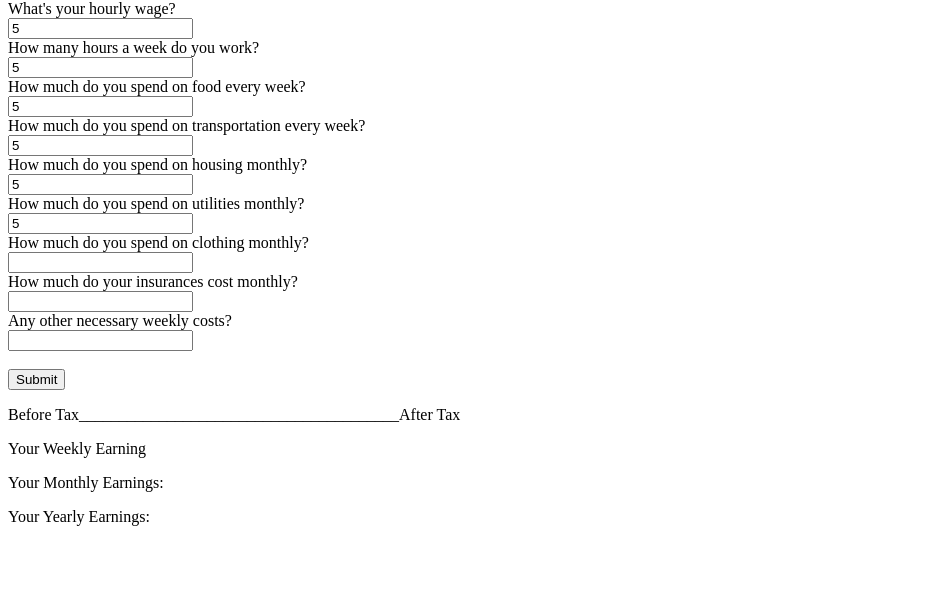
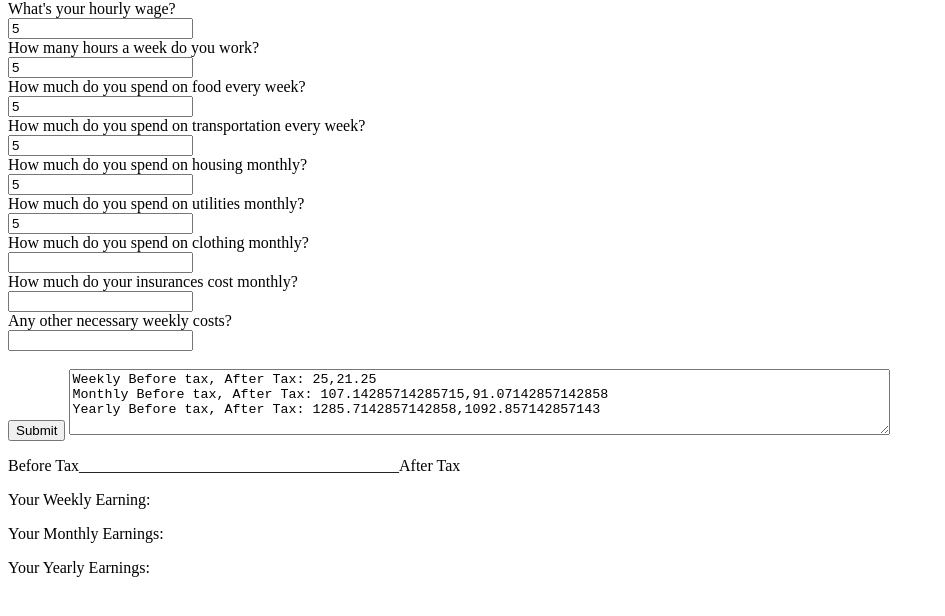
Before and after one commit to ambush8/Foney, a plain HTML site: page 2019firebase/public/screen2.html in a window 1280 px wide. Both pictures are taken after typing "5", "5", "5", "5", "5", "5" into the empty fields and a click on the button "Submit". Shown: the part 66-682 px from the top of the page, without its empty margins (0-945 px from the left). Drawn offline with Linux system fonts and the light colour scheme.

Commit message:
Update screen2.html

```diff
--- a/2019firebase/public/screen2.html
+++ b/2019firebase/public/screen2.html
@@ -5,12 +5,14 @@ Budget Comparison
 <h1> Input your information </h1>
 <script>
 function createAccount(){
-    var weeklybeforetax = document.getElementById("hoursworked").value;
+    var weeklybeforetax = document.getElementById("wage").value * document.getElementById("hoursWorked").value;
+    //window.alert(weeklybeforetax)
     var monthly = (weeklybeforetax/7) * 30;
     var yearly = monthly * 12;
     var weeklyaftertax = weeklybeforetax * 0.85;
     var monthlyaftertax = monthly * 0.85;
     var yearlyaftertax = yearly * 0.85;
+    document.getElementById("printer").innerHTML = "Weekly Before tax, After Tax: " + weeklybeforetax + "," + weeklyaftertax + "\n" + "Monthly Before tax, After Tax: " + monthly + "," + monthlyaftertax + "\n" + "Yearly Before tax, After Tax: " + yearly + "," + yearlyaftertax + "\n";
 	user = new userProfile(document.getelementbyId("wage").value,document.getelementbyId("hoursWorked").value,document.getelementbyId("foodWeekly").value,document.getelementbyId("transportationWeekly").value,document.getelementbyId("housingMonthly").value,document.getelementbyId("utilitiesMonthly").value,document.getelementbyId("clothingMonthly").valuedocument.getelementbyId("insuranceMonthly").value,document.getelementbyId("variousWeekly").value)
 }
 </script>
@@ -46,12 +48,11 @@ function createAccount(){
   <button type="button" value="Submit" onclick ="createAccount();" >Submit</button>
 </body>
 <body>
+    <textarea id = "printer" rows="4" cols="100"></textarea>
     <p>Before Tax________________________________________After Tax</p>
-    <p id = "weeklyearning"></p>Your Weekly Earning<p id = "weeklyearningaftertax"></p>
+    <p id = "weeklyearning"></p>Your Weekly Earning: <p id = "weeklyearningaftertax"></p>
     <p id = "monthlyearning"></p>Your Monthly Earnings: <p id = "monthlyeanringaftertax"></p>
     <p id = "yearlyearning"></p>Your Yearly Earnings: <p id = "yearlyeanringaftertax"></p>
-
-
 </body>
 
 </html>
```
